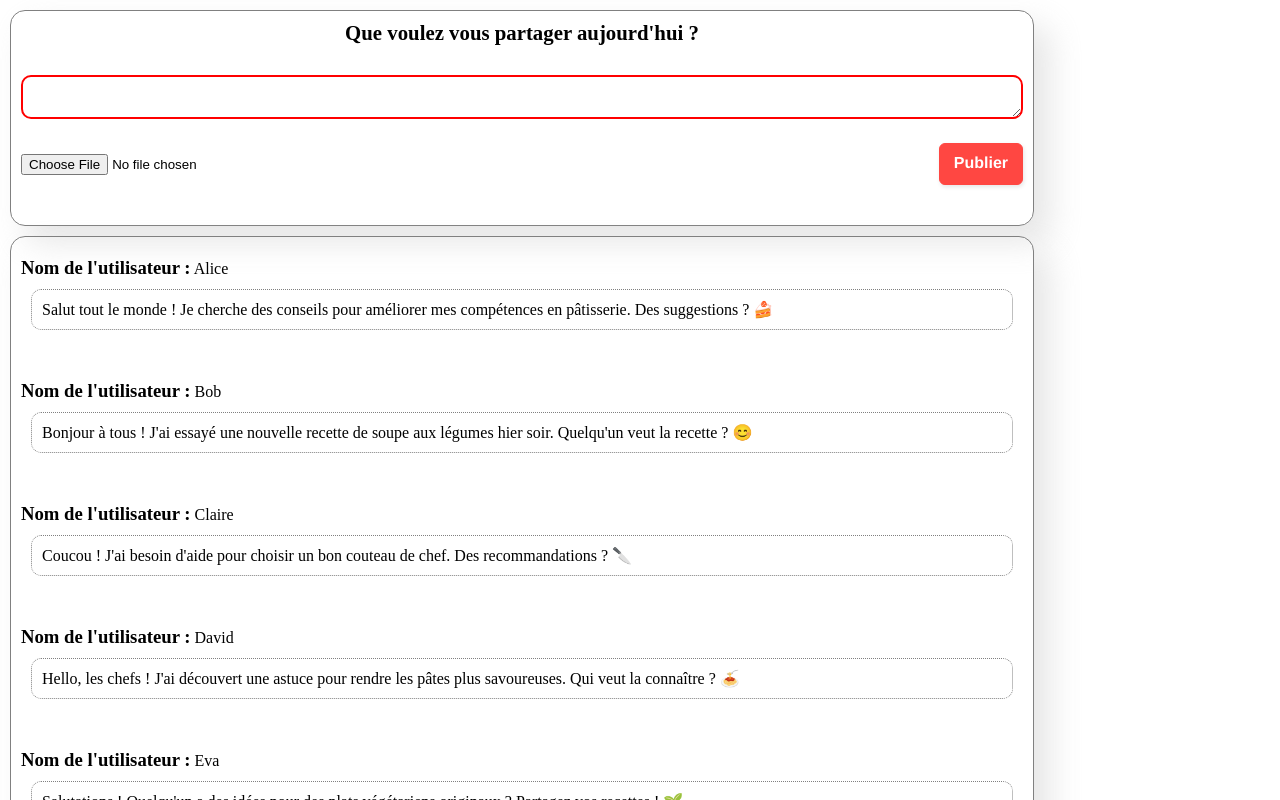
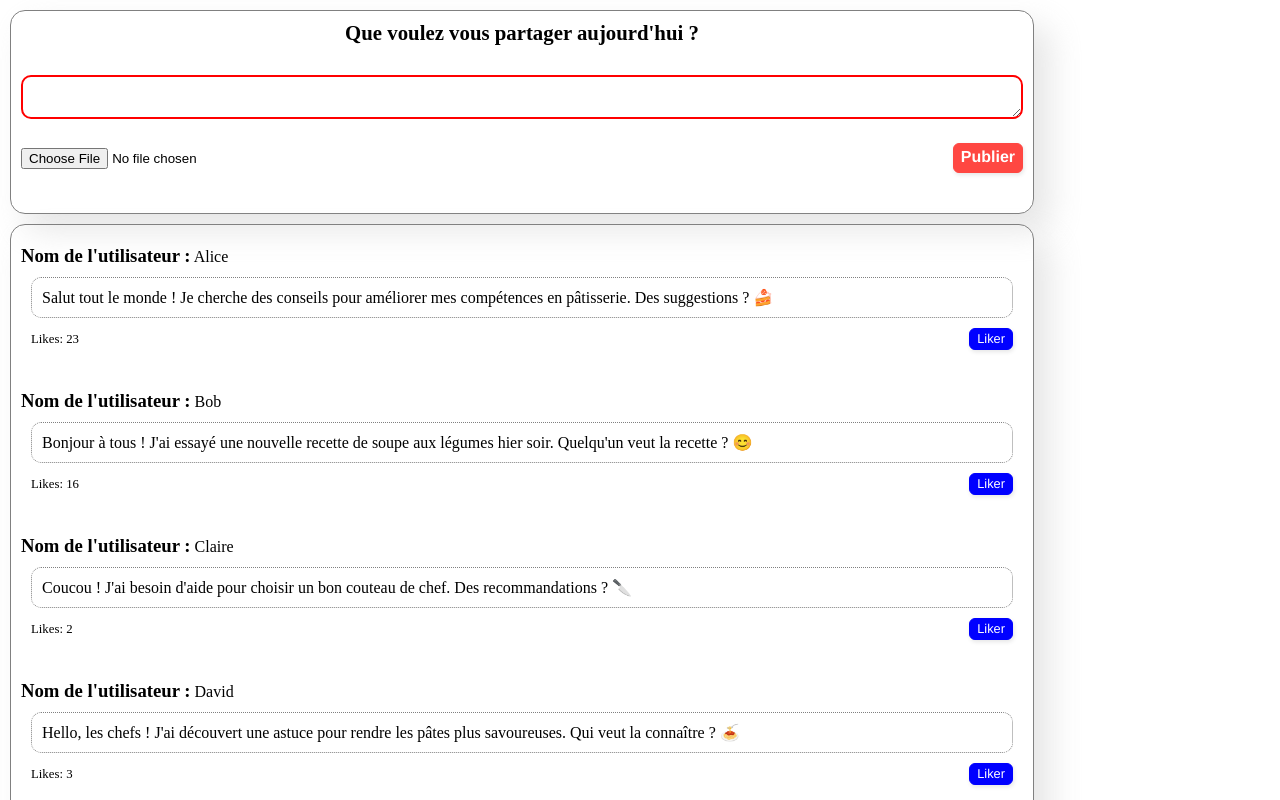
Before and after one commit to bebaile/tablePartagee, a React (Vite) app in the folder frontend/: page / in a window 1280 px wide. Shown: the top 800 px of the page. Built offline with nearby package versions, Linux system fonts and the light colour scheme; no server answers.

Commit message:
implémentation d'un bouton d'ajout de like à améliorer car pour le moment j'augmente les likes mais je ne peux pas unliker

```diff
--- a/frontend/src/components/NewsFeed.jsx
+++ b/frontend/src/components/NewsFeed.jsx
@@ -1,8 +1,9 @@
 import React from "react";
 
-function NewsFeed({ content }) {
+function NewsFeed({ content, handleLikes }) {
   //   console.error(typeof content.imageUrl);
   //   console.error(content.imageUrl);
+
   return (
     <>
       <div className="news-feed">
@@ -21,6 +22,19 @@ function NewsFeed({ content }) {
           ) : null}
           <div>{content.text}</div>
         </div>
+        <div className="reactions">
+          <div>Likes: {content.likes}</div>
+          <div>
+            <button
+              className="submit-btn"
+              id="like-btn"
+              type="button"
+              onClick={() => handleLikes(content.id)}
+            >
+              Liker
+            </button>
+          </div>
+        </div>
       </div>
     </>
   );
--- a/frontend/src/components/PublishFeed.jsx
+++ b/frontend/src/components/PublishFeed.jsx
@@ -28,10 +28,18 @@ function PublishFeed() {
     // setUploadedFileUrl(`../../backend/uploads/${e.target.files[0].name}`);
   };
 
+  const handleLikes = (postId) => {
+    const tmpLiveFeed = [...liveFeed];
+    const arrayIndex = tmpLiveFeed.findIndex((item) => item.id === postId);
+    tmpLiveFeed[arrayIndex].likes += 1;
+    setLiveFeed(tmpLiveFeed);
+  };
+
   const handleSubmit = (e) => {
     e.preventDefault();
 
     // upload file
+    if (image != null) {
       const url = "/uploadFile";
       const formData = new FormData();
       formData.append("image", image);
@@ -51,6 +59,7 @@ function PublishFeed() {
         .catch((error) => {
           console.error("Erreur d'upload: ", error);
         });
+    }
 
     // update livefeeed
     setLiveFeed([
@@ -98,7 +107,13 @@ function PublishFeed() {
       </div>
       <div className="container">
         {liveFeed.map((item) => {
-          return <NewsFeed content={item} key={item.id} />;
+          return (
+            <NewsFeed
+              content={item}
+              key={item.id}
+              handleLikes={(likes) => handleLikes(likes)}
+            />
+          );
         })}
       </div>
     </>
--- a/frontend/src/data/newsFeed.json
+++ b/frontend/src/data/newsFeed.json
@@ -3,60 +3,80 @@
     "id": 1,
     "user": "Alice",
     "text": "Salut tout le monde ! Je cherche des conseils pour améliorer mes compétences en pâtisserie. Des suggestions ? 🍰",
-    "image": "lien_vers_image1.jpg"
+    "image": "lien_vers_image1.jpg",
+    "likes": 23,
+    "isLiked": false
   },
   {
     "id": 2,
     "user": "Bob",
     "text": "Bonjour à tous ! J'ai essayé une nouvelle recette de soupe aux légumes hier soir. Quelqu'un veut la recette ? 😊",
-    "image": "lien_vers_image2.jpg"
+    "image": "lien_vers_image2.jpg",
+    "likes": 16,
+    "isLiked": false
   },
   {
     "id": 3,
     "user": "Claire",
     "text": "Coucou ! J'ai besoin d'aide pour choisir un bon couteau de chef. Des recommandations ? 🔪",
-    "image": ""
+    "image": "",
+    "likes": 2,
+    "isLiked": false
   },
   {
     "id": 4,
     "user": "David",
     "text": "Hello, les chefs ! J'ai découvert une astuce pour rendre les pâtes plus savoureuses. Qui veut la connaître ? 🍝",
-    "image": "lien_vers_image3.jpg"
+    "image": "lien_vers_image3.jpg",
+    "likes": 3,
+    "isLiked": true
   },
   {
     "id": 5,
     "user": "Eva",
     "text": "Salutations ! Quelqu'un a des idées pour des plats végétariens originaux ? Partagez vos recettes ! 🌱",
-    "image": ""
+    "image": "",
+    "likes": 0,
+    "isLiked": false
   },
   {
     "id": 6,
     "user": "Frank",
     "text": "Salut les gourmets ! Je recherche des astuces pour réussir une cuisson parfaite du poisson. Des conseils ? 🐟",
-    "image": "lien_vers_image4.jpg"
+    "image": "lien_vers_image4.jpg",
+    "likes": 12,
+    "isLiked": true
   },
   {
     "id": 7,
     "user": "Grace",
     "text": "Bonjour à tous ! J'ai une question sur la fermentation des aliments. Des experts ici ? 🥬",
-    "image": ""
+    "image": "",
+    "likes": 9,
+    "isLiked": true
   },
   {
     "id": 8,
     "user": "Hugo",
     "text": "Hey ! Je viens de réaliser une tarte aux pommes. Qui veut une part virtuelle ? 🍏",
-    "image": "lien_vers_image5.jpg"
+    "image": "lien_vers_image5.jpg",
+    "likes": 2,
+    "isLiked": false
   },
   {
     "id": 9,
     "user": "Iris",
     "text": "Coucou la communauté ! J'ai réussi à faire des macarons. Besoin de conseils pour les parfums. Des idées ? 🎂",
-    "image": "lien_vers_image6.jpg"
+    "image": "lien_vers_image6.jpg",
+    "likes": 7,
+    "isLiked": true
   },
   {
     "id": 10,
     "user": "Jack",
     "text": "Salut à tous ! Je suis en quête d'idées pour des snacks sains et délicieux. Des suggestions ? 🥦",
-    "image": ""
+    "image": "",
+    "likes": 3,
+    "isLiked": false
   }
 ]
--- a/frontend/src/style.css
+++ b/frontend/src/style.css
@@ -80,9 +80,9 @@ icon:active {
   font-size: 1rem;
   font-weight: 800;
   line-height: 1rem;
-  min-height: 40px;
+  min-height: 30px;
   outline: 0;
-  padding: 12px 14px;
+  padding: 2px 7px;
   text-align: center;
   text-rendering: geometricprecision;
   text-transform: none;
@@ -129,3 +129,19 @@ h3 {
 .illustration {
   width: 100px;
 }
+
+.reactions {
+  display: flex;
+  justify-content: space-between;
+  align-items: center;
+  padding: 0 10px;
+  font-size: 0.8rem;
+}
+
+#like-btn {
+  background-color: blue;
+  border: 1px solid blue;
+  min-height: 20px;
+  font-size: 0.8rem;
+  font-weight: normal;
+}
```
Lines whose indentation alone changed are shown as unchanged.
